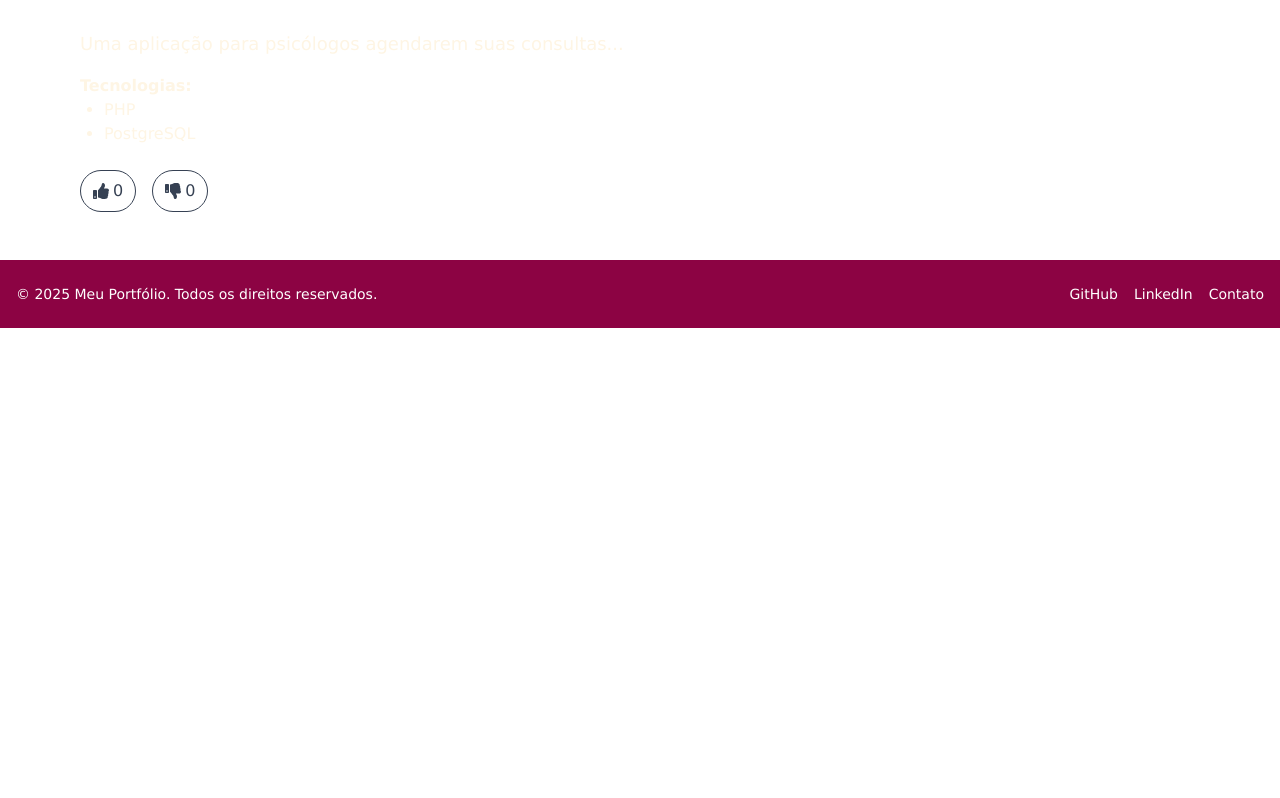
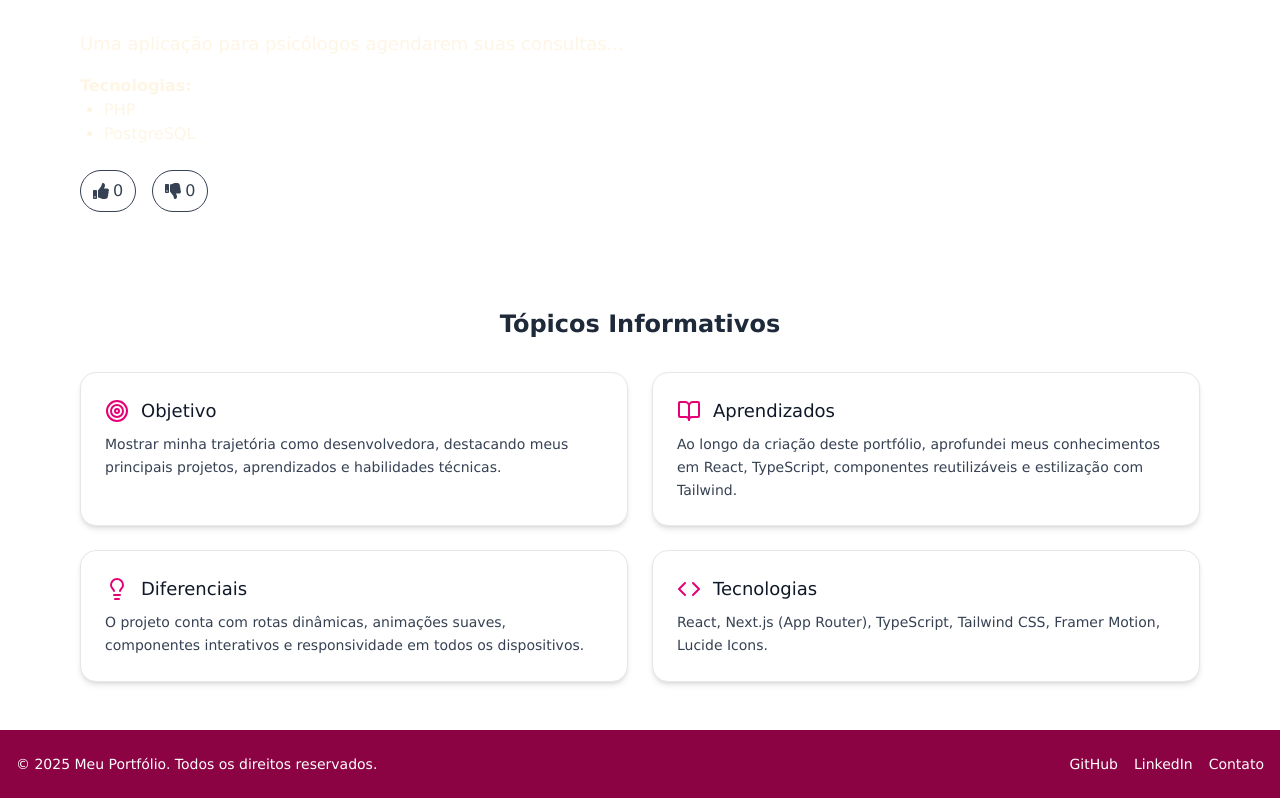
Before and after one commit to resenhandodirei/PortlariART_React-Next.js, a Next.js app: page /screens/projetos/agendapsico in a window 1280 px wide. Shown: the part 1022-1820 px from the top of the page. Before the commit the page ends 1350 px from the top, so only its background shows below. Built offline with nearby package versions, Linux system fonts and the light colour scheme.

Commit message:
feat: componente de Tópicos Informativos

```diff
--- /dev/null
+++ b/src/app/components/TopicosInformativos.tsx
@@ -0,0 +1,59 @@
+'use client'
+
+import { BookOpen, Target, Lightbulb, Code } from 'lucide-react';
+
+type Topico = {
+  titulo: string;
+  descricao: string;
+  icone: React.ReactNode;
+};
+
+const topicos: Topico[] = [
+  {
+    titulo: 'Objetivo',
+    descricao: 'Mostrar minha trajetória como desenvolvedora, destacando meus principais projetos, aprendizados e habilidades técnicas.',
+    icone: <Target className="text-pink-600 w-6 h-6" />,
+  },
+  {
+    titulo: 'Aprendizados',
+    descricao: 'Ao longo da criação deste portfólio, aprofundei meus conhecimentos em React, TypeScript, componentes reutilizáveis e estilização com Tailwind.',
+    icone: <BookOpen className="text-pink-600 w-6 h-6" />,
+  },
+  {
+    titulo: 'Diferenciais',
+    descricao: 'O projeto conta com rotas dinâmicas, animações suaves, componentes interativos e responsividade em todos os dispositivos.',
+    icone: <Lightbulb className="text-pink-600 w-6 h-6" />,
+  },
+  {
+    titulo: 'Tecnologias',
+    descricao: 'React, Next.js (App Router), TypeScript, Tailwind CSS, Framer Motion, Lucide Icons.',
+    icone: <Code className="text-pink-600 w-6 h-6" />,
+  },
+];
+
+export default function TopicosInformativos() {
+  return (
+    <section className="py-12 px-4 max-w-6xl mx-auto">
+      <h2 className="text-2xl font-semibold text-gray-800 mb-8 text-center">
+        Tópicos Informativos
+      </h2>
+
+      <div className="grid grid-cols-1 sm:grid-cols-2 gap-6">
+        {topicos.map((topico, index) => (
+          <div
+            key={index}
+            className="bg-white shadow-md rounded-2xl p-6 border border-gray-200 hover:shadow-lg transition duration-300"
+          >
+            <div className="flex items-center gap-3 mb-2">
+              <div>{topico.icone}</div>
+              <h3 className="text-lg font-medium text-gray-900">{topico.titulo}</h3>
+            </div>
+            <p className="text-gray-700 text-sm leading-relaxed">
+              {topico.descricao}
+            </p>
+          </div>
+        ))}
+      </div>
+    </section>
+  );
+}
--- a/src/app/screens/projetos/[slug]/page.tsx
+++ b/src/app/screens/projetos/[slug]/page.tsx
@@ -1,6 +1,7 @@
 import projetos from "../../../../data/projetos";
 import GaleriaImagens from "@/app/components/GaleriaImagens";
 import LikeDislike from "@/app/components/LikeDislike";
+import TopicosInformativos from "@/app/components/TopicosInformativos";
 import Navbar from "@/app/components/Navbar";
 import Footer from "@/app/components/Footer";
 
@@ -44,6 +45,7 @@ const ProjetoDetalhado = ({ params }: ProjetoDetalhadoProps) => {
         </div>
       </section>
 
+      <TopicosInformativos />
       <Footer />
     </>
   );
```
